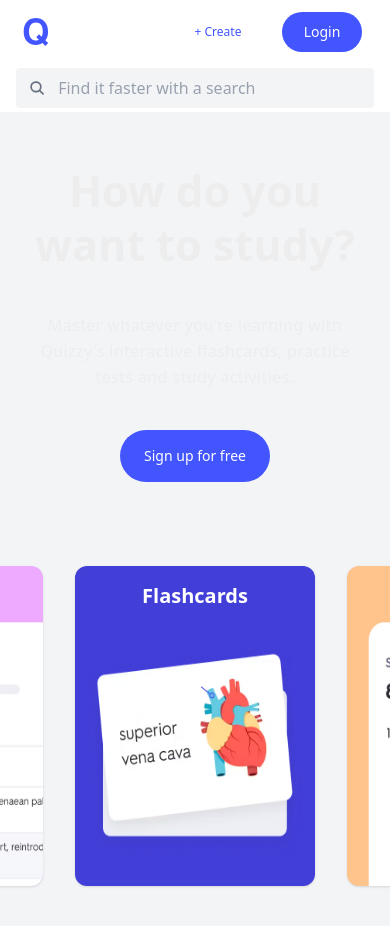
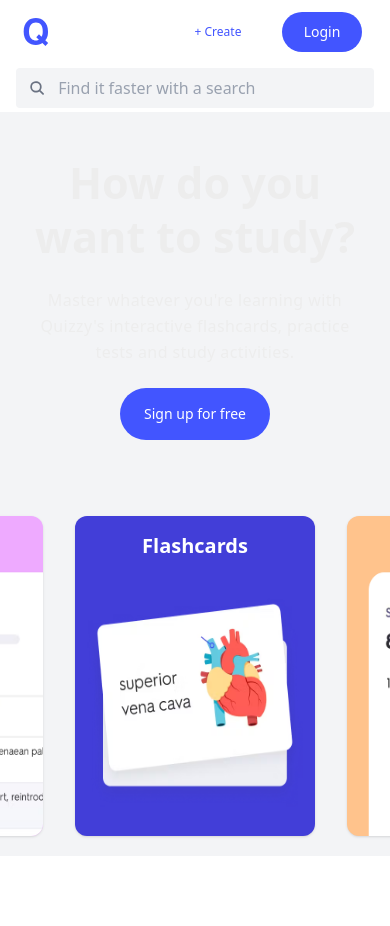
Before and after one commit to arslankaleem7229/quizzy, a Next.js app: page / in a window 390 px wide. Shown: the top 926 px of the page. Built offline with nearby package versions, Linux system fonts and the light colour scheme.

Commit message:
seperated components for cleaner code

```diff
--- /dev/null
+++ b/app/home/FlashCards.tsx
@@ -0,0 +1,40 @@
+import Image from "next/image";
+import { flashcards } from "@/app/data/flashcards";
+
+const FlashCardsComponent = () => {
+  return (
+    <div className="h-[calc(50%)] sm:h-[calc(55%)] w-full">
+      <div className="w-full h-full flex justify-center overflow-hidden">
+        <div className="flex h-[calc(85%)] space-x-8 py-8 px-8">
+          {flashcards.map((flashcard, i) => {
+            return (
+              <div
+                key={i}
+                className={`relative shrink-0 w-60 h-80 md:w-75 md:h-full ${flashcard.color} rounded-xl overflow-hidden shadow p-4 transform transition ease-in-out duration-500 hover:scale-110`}
+              >
+                <h3
+                  className={`font-bold text-xl text-center ${
+                    flashcard.title === "Flashcards"
+                      ? "text-white"
+                      : "text-black"
+                  } `}
+                >
+                  {flashcard.title}
+                </h3>
+                <Image
+                  width={1000}
+                  height={1000}
+                  src={`${flashcard.image}`}
+                  className="absolute flex h-[calc(90%)] w-full bottom-0 right-0"
+                  alt={flashcard.title}
+                />
+              </div>
+            );
+          })}
+        </div>
+      </div>
+    </div>
+  );
+};
+
+export default FlashCardsComponent;
--- a/app/home/HomePosters.tsx
+++ b/app/home/HomePosters.tsx
@@ -21,14 +21,14 @@
       <div
         className={`flex ${
           isreversed ? "md:flex-row-reverse" : "md:flex-row"
-        }  flex-col h-full justify-center max-w-6xl p-4 md:p-8 mx-auto`}
+        }  flex-col h-full justify-center max-w-6xl p-8 mx-auto`}
       >
         <div className="flex-10 md:flex-1 relative h-full">
           <Image src={image} alt="all-in-one" fill className="object-contain" />
         </div>
         <div
           className={`flex flex-6 md:flex-1 flex-col justify-between py-8 ${
-            isreversed ? "pr-16" : "pl-16"
+            isreversed ? "md:pr-16" : "md:pl-16"
           } `}
         >
           <h3 className=" text-3xl font-bold tracking-wide">{title}</h3>
--- a/app/page.tsx
+++ b/app/page.tsx
@@ -1,11 +1,11 @@
-import { flashcards } from "@/app/data/flashcards";
 import Image from "next/image";
 import HomePosters from "./home/HomePosters";
+import FlashCardsComponent from "./home/FlashCards";
 
 export default function Home() {
   return (
-    <main className=" h-screen flex-1 overflow-auto">
-      <div className="bg-gray-100 h-full max-h-full w-full">
+    <main className=" h-screen flex-1 overflow-auto ">
+      <div className="bg-gray-100 md:h-full h-[calc(100%-100px)] w-full">
         <div className="h-[calc(50%)] sm:h-[calc(45%)] p-8 md:p-16 flex justify-center ">
           <div className="h-full max-w-3xl flex gap-0 md:gap-5 flex-col items-center justify-around">
             <h1 className="flex text-[2.7rem] items-center text-center font-bold justify-center tracking-normal leading-tight">
@@ -20,37 +20,7 @@
             </button>
           </div>
         </div>
-        <div className="h-[calc(50%)] sm:h-[calc(55%)] w-full">
-          <div className="w-full h-full flex justify-center overflow-hidden">
-            <div className="flex h-[calc(85%)] space-x-8 py-8 px-8">
-              {flashcards.map((flashcard, i) => {
-                return (
-                  <div
-                    key={i}
-                    className={`relative shrink-0 w-60 h-80 md:w-75 md:h-full ${flashcard.color} rounded-xl overflow-hidden shadow p-4 transform transition ease-in-out duration-500 hover:scale-110`}
-                  >
-                    <h3
-                      className={`font-bold text-xl text-center ${
-                        flashcard.title === "Flashcards"
-                          ? "text-white"
-                          : "text-black"
-                      } `}
-                    >
-                      {flashcard.title}
-                    </h3>
-                    <Image
-                      width={1000}
-                      height={1000}
-                      src={`${flashcard.image}`}
-                      className="absolute flex h-[calc(90%)] w-full bottom-0 right-0"
-                      alt={flashcard.title}
-                    />
-                  </div>
-                );
-              })}
-            </div>
-          </div>
-        </div>
+        <FlashCardsComponent />
       </div>
       <HomePosters
         title={"Every class, every test, one ultimate study app "}
```
